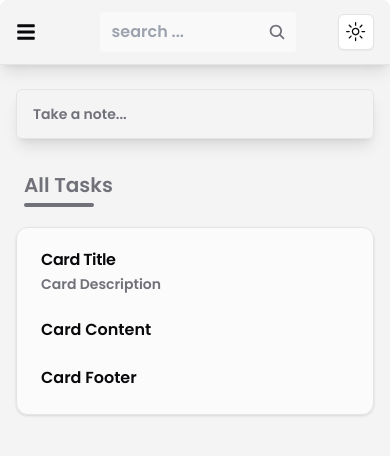
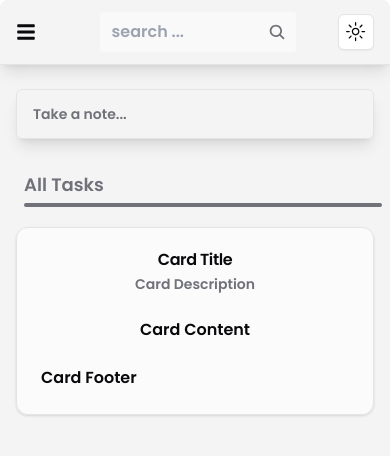
Before and after one commit to Moee5055/Task-Manager, a Next.js app: page /tasks in a window 390 px wide. Shown: the top 456 px of the page. Built offline with nearby package versions, Linux system fonts and the light colour scheme.

Commit message:
working on edit modal

```diff
--- a/src/app/_components/task/Display.tsx
+++ b/src/app/_components/task/Display.tsx
@@ -7,14 +7,27 @@ import {
   CardTitle,
 } from "@/components/ui/card";
 
+import {
+  Dialog,
+  DialogContent,
+  DialogDescription,
+  DialogHeader,
+  DialogTitle,
+  DialogTrigger,
+} from "@/components/ui/dialog";
+
 const DisplayTask = () => {
   return (
     <div className="flex flex-col space-y-3 px-4">
       <div className="space-y-1 relative left-2">
-        <h1 className="text-xl font-bold text-muted-foreground">All Tasks</h1>
-        <div className="h-1 w-[70px] bg-muted-foreground rounded-lg"></div>
+        <h1 className="text-lg sm:text-xl font-bold text-muted-foreground">
+          All Tasks
+        </h1>
+        <div className="h-1 sm:[50px] sm:w-[70px] bg-muted-foreground rounded-lg"></div>
       </div>
       <div className="grid grid-cols-1 md:grid-cols-2 lg:grid-cols-3 2xl:grid-cols-4 gap-4 pt-2">
+        <Dialog>
+          <DialogTrigger>
             <Card className="bg-background/70">
               <CardHeader>
                 <CardTitle>Card Title</CardTitle>
@@ -27,6 +40,17 @@ const DisplayTask = () => {
                 <p>Card Footer</p>
               </CardFooter>
             </Card>
+          </DialogTrigger>
+          <DialogContent>
+            <DialogHeader>
+              <DialogTitle>Are you absolutely sure?</DialogTitle>
+              <DialogDescription>
+                This action cannot be undone. This will permanently delete your
+                account and remove your data from our servers.
+              </DialogDescription>
+            </DialogHeader>
+          </DialogContent>
+        </Dialog>
       </div>
     </div>
   );
```
Lines whose indentation alone changed are shown as unchanged.
